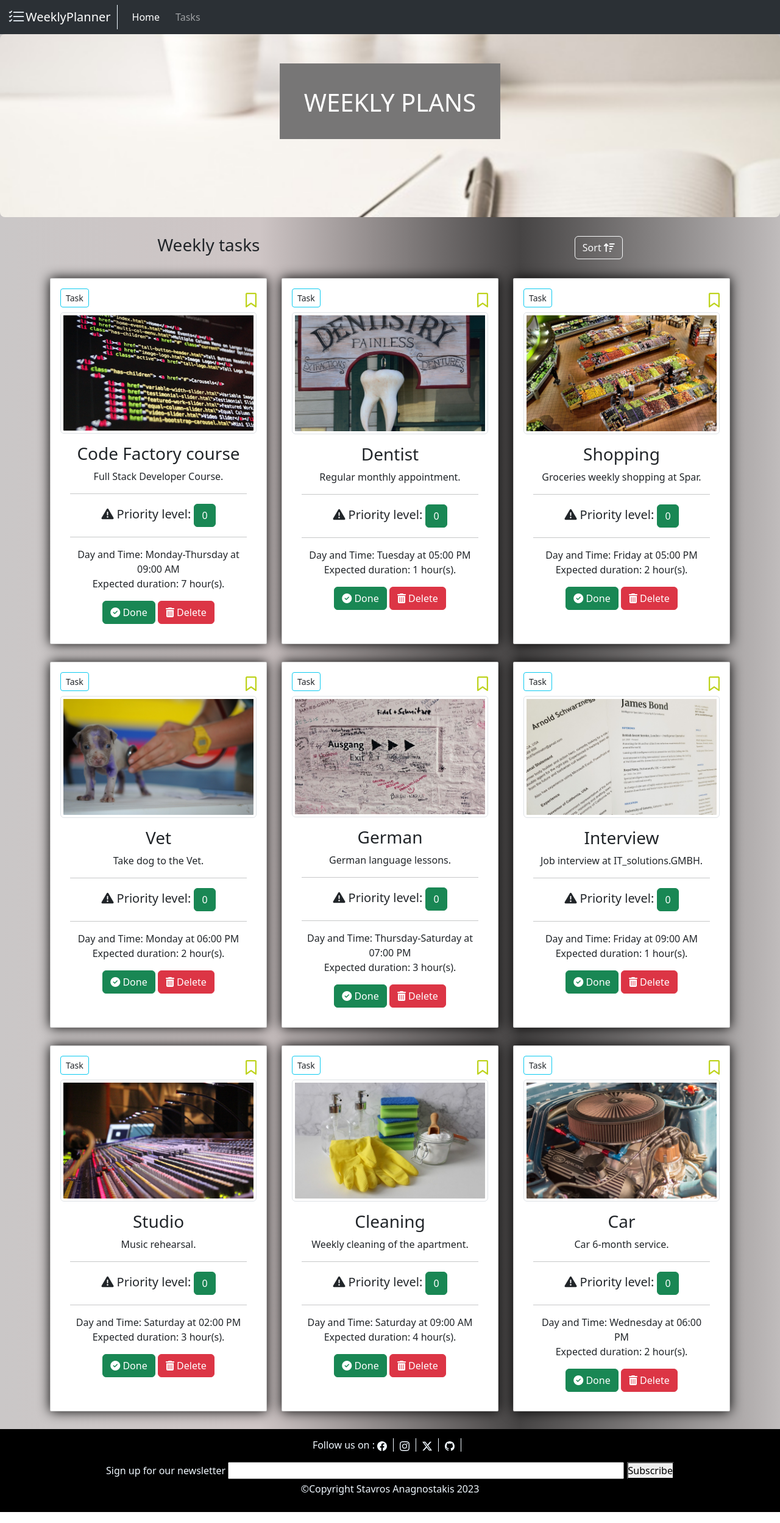
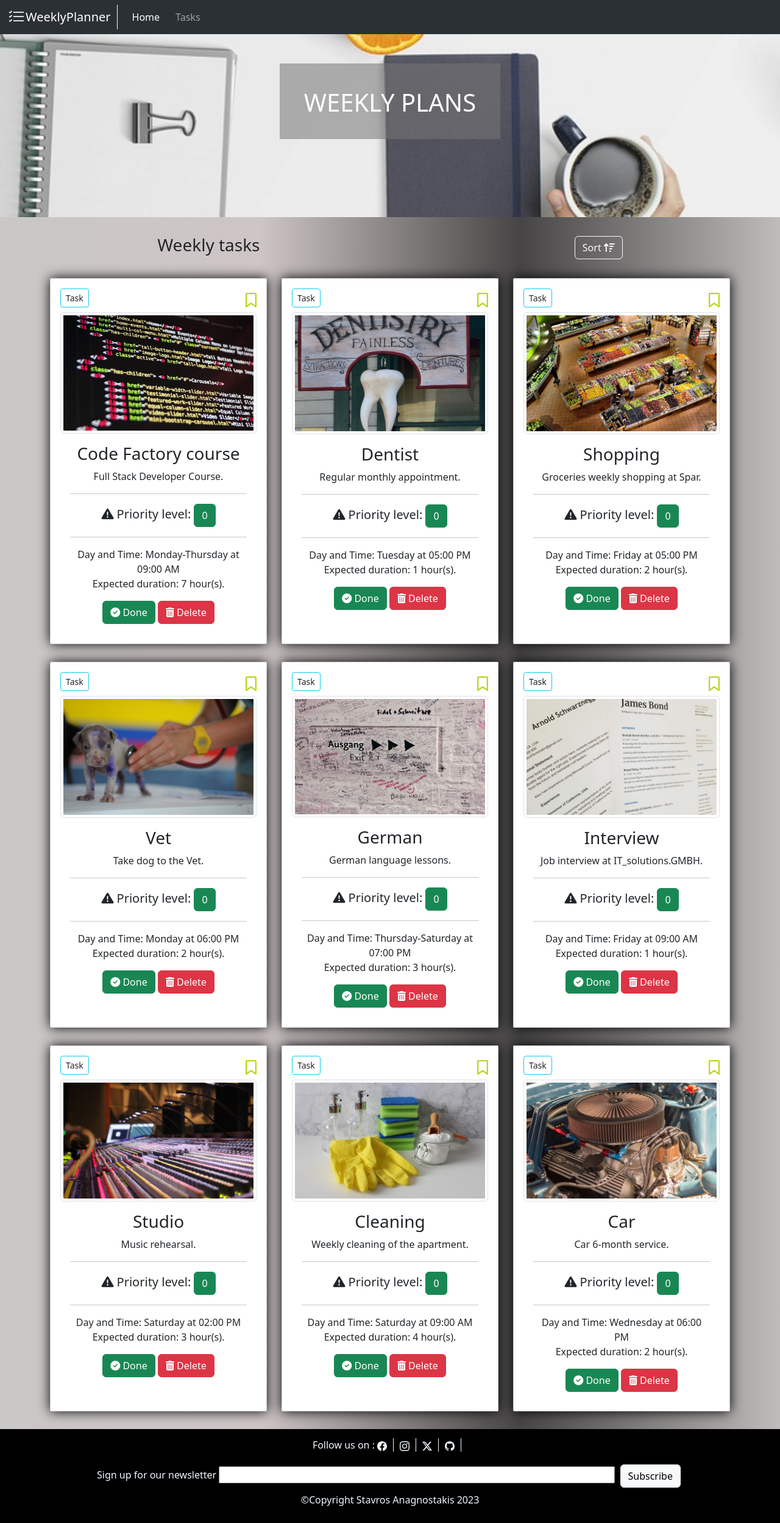
Before and after one commit to stavrosan/My-weekly-planner, a plain HTML site: page HTML/index.html in a window 1280 px wide. Shown: the whole page at 61% size. Drawn offline with nearby package versions, Linux system fonts and the light colour scheme.

Commit message:
bg image update

```diff
--- a/HTML/index.html
+++ b/HTML/index.html
@@ -38,9 +38,9 @@
 
       <!--Hero content with bg-image and text from bootstrap-->
 
-    <div class="p-5 text-center bg-image rounded-3"  style="height:300px; background-image: url('../Images/heroimg.jpg');">
+    <div class="p-5 text-center bg-image"  style="height:300px; background-image: url('../Images/heroplanner.jpg');  background-attachment: fixed; background-position:center;">
      <div class="d-flex justify-content-center">
-        <div class="mask" style="background-color:  rgb(119, 118, 118);">
+        <div class="mask" style="background-color:  rgba(119, 118, 118, 0.546);">
         <div class="text-black">
           <h1 class="mb-3 text-white font-weight-bold">WEEKLY PLANS</h1>
         </div>
@@ -61,16 +61,12 @@
 <!--Div container with id(result) with media screen breakpoints-->
 
 <div class="container">
+
     <div class="row row-cols-xl-3 row-cols-lg-2 row-cols-sm-2" id="result">
-
-
 
     </div>
 
-
-
-
-  </div>
+</div>
 
 
 
@@ -94,7 +90,7 @@
         type="text"
         size="65"
         pattern="[a-z]{4,8}" />
-      <span><button>Subscribe</button></span>
+      <span><button class="btn btn-light m-1">Subscribe</button></span>
     </div>
 
 
--- a/js/script.js
+++ b/js/script.js
@@ -18,7 +18,7 @@ taskList.forEach(item => {
         <span class="mb-2">
         <button class="btn btn-outline-info btn-sm text-dark fs-8 task-btn">Task</button></span>
         <i class="fa-regular fa-bookmark fa-xl" style="color: #bed31d;"></i></div>
-    <img src="${item.image}" class="card-img-top img-fluid imgBx img-thumbnail">
+        <img src="${item.image}" class="card-img-top img-fluid imgBx img-thumbnail" alt="${item.taskName}">
         <div class="card-body">
         <h3 class="card-title">${item.taskName}</h3>
         <p class="card-text">${item.description}</p>
@@ -136,7 +136,7 @@ document.getElementById("btnSort").addEventListener("click", function () {
         <span class="mb-2">
         <button class="btn btn-outline-info btn-sm text-dark fs-8 task-btn">Task</button></span>
         <i class="fa-regular fa-bookmark fa-xl" style="color: #bed31d;"></i></div>
-        <img src="${item.image}" class="card-img-top img-fluid imgBx img-thumbnail">
+        <img src="${item.image}" class="card-img-top img-fluid imgBx img-thumbnail" alt="${item.taskName}">
         <div class="card-body">
         <h3 class="card-title">${item.taskName}</h3>
         <p class="card-text">${item.description}</p>
```
Also changed, not shown: Images/heroplanner.jpg (added). Lines whose indentation alone changed are shown as unchanged.
